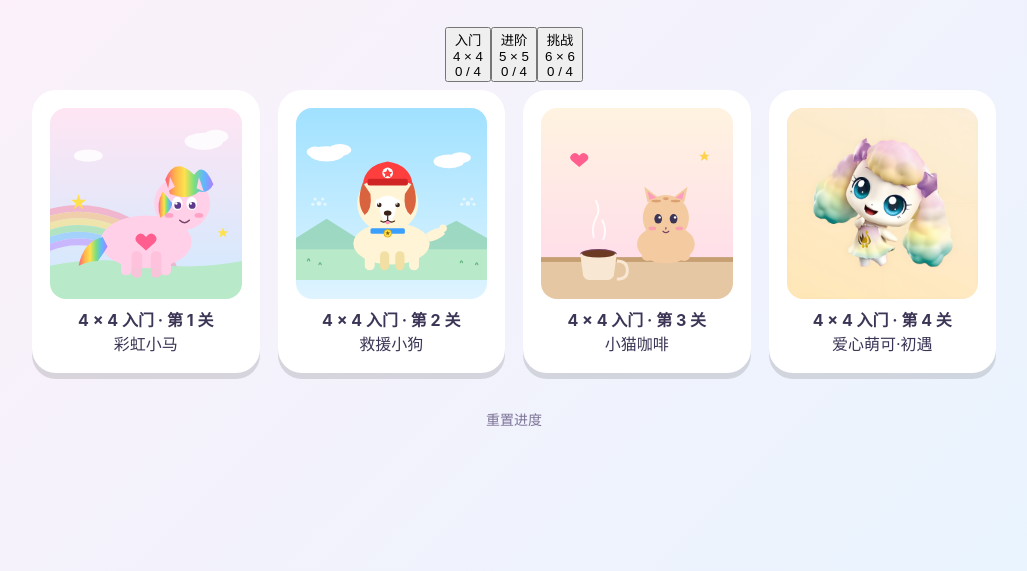
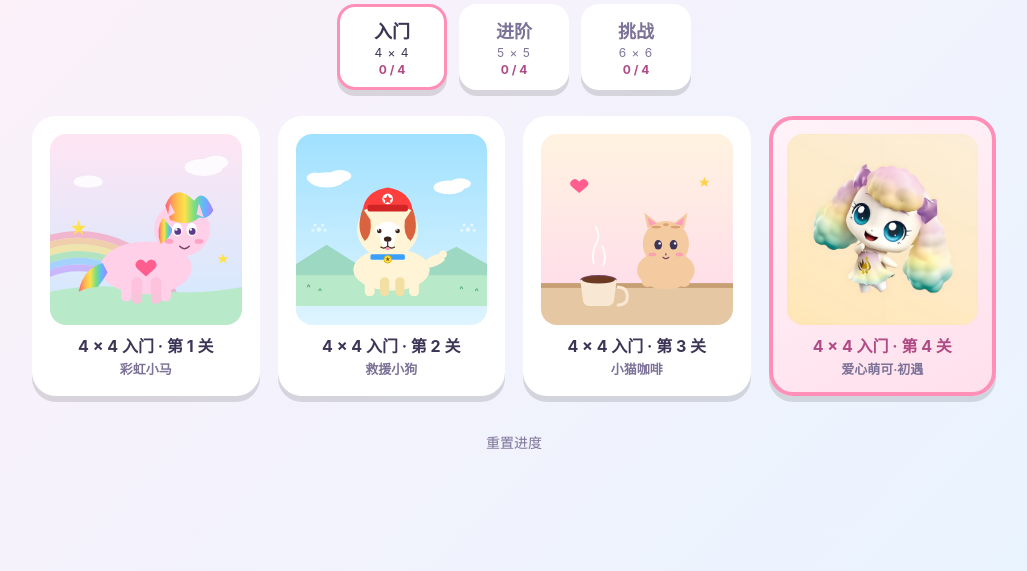
Before and after one commit to zenxds/puzzle, a website: page index.html in a window 1280 px wide. Shown: the part 229-800 px from the top of the page, without its empty margins (126-1153 px from the left). Drawn offline with Linux system fonts and the light colour scheme.

Commit message:
Style difficulty tabs and 爱心萌可 special cards
Pill-shaped tabs with active pink border, completion ratio shown.
Special cards get a soft pink gradient background to mark them as the
batch's hero level. Narrow viewport rule tightens tab padding/font.

Co-Authored-By: Claude Opus 4.7 <noreply@anthropic.com>

```diff
--- a/styles.css
+++ b/styles.css
@@ -122,6 +122,69 @@ html, body {
   font-size: 22px;
   filter: drop-shadow(0 2px 0 rgba(0, 0, 0, 0.15));
 }
+/* ===== 难度 Tab ===== */
+.batch-tabs {
+  display: flex;
+  justify-content: center;
+  gap: 12px;
+  width: 100%;
+  max-width: 880px;
+  padding: 0 8px 18px;
+  flex-wrap: wrap;
+}
+.batch-tab {
+  background: white;
+  border: 3px solid transparent;
+  border-radius: 18px;
+  padding: 10px 18px;
+  cursor: pointer;
+  box-shadow: var(--shadow);
+  min-width: 110px;
+  display: flex;
+  flex-direction: column;
+  align-items: center;
+  gap: 2px;
+  transition: transform 0.1s, box-shadow 0.1s, border-color 0.1s;
+  font-family: inherit;
+  color: var(--text-soft);
+}
+.batch-tab:hover {
+  transform: translateY(2px);
+  box-shadow: var(--shadow-hover);
+}
+.batch-tab.active {
+  border-color: #ff8fb6;
+  color: var(--text);
+}
+.batch-tab-label {
+  font-size: 18px;
+  font-weight: 800;
+}
+.batch-tab-size {
+  font-size: 12px;
+  letter-spacing: 1px;
+}
+.batch-tab-progress {
+  font-size: 12px;
+  color: #b04a85;
+  font-weight: 700;
+}
+
+/* ===== 萌可特别关 ===== */
+.level-card.special {
+  background: linear-gradient(155deg, #fff3f8, #ffe0ec);
+  border-color: #ff8fb6;
+}
+.level-card.special .level-name {
+  color: #b04a85;
+}
+.level-subname {
+  font-size: 13px;
+  color: var(--text-soft);
+  margin-top: 2px;
+  font-weight: 600;
+}
+
 .text-btn {
   margin-top: 20px;
   background: transparent;
@@ -388,4 +451,6 @@ html, body {
   .level-title { font-size: 18px; }
   .celebrate-card { padding: 28px 24px; }
   .celebrate-text { font-size: 28px; }
+  .batch-tab { min-width: 90px; padding: 8px 12px; }
+  .batch-tab-label { font-size: 16px; }
 }
```
